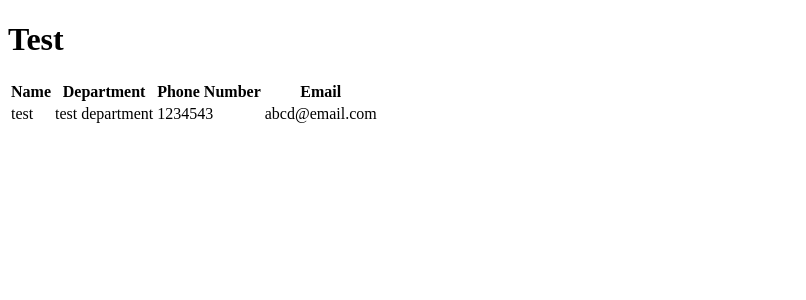
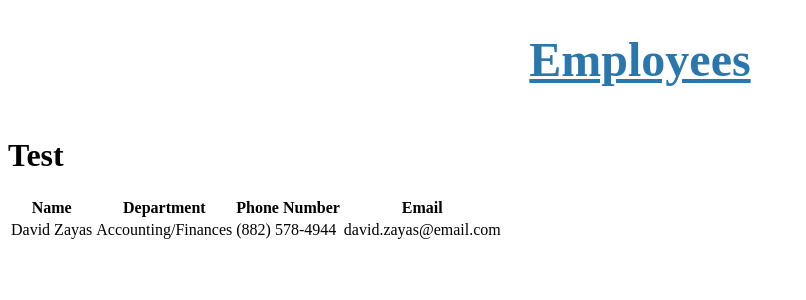
Before and after one commit to joychen5069/EmployeeDirectory, a React (Create React App) app: page / in a window 1280 px wide. Shown: the top 300 px of the page, without its empty margins (0-806 px from the left). Built offline with nearby package versions, Linux system fonts and the light colour scheme.

Commit message:
first name in json displays in table

```diff
--- a/src/App.js
+++ b/src/App.js
@@ -1,18 +1,21 @@
 import React from 'react';
-import Employees from "./components/Employees"
+import Title from "./components/Title"
+import Employee from "./components/Employees";
 import './App.css';
+import employees from './employees.json';
 
 function App() {
   return (
-    <Employees />
-    // <div className="App">
-    //   <header className="App-header">
-    //     <p>
-    //       Employee Directory
-    //     </p>
-    //         </header>
-    // </div>
-
+    <div>
+      <Title>Employees</Title>
+      <div className="container">
+        <Employee
+        name={employees[0].name}
+        department={employees[0].department}
+        phone={employees[0].phone}
+        email={employees[0].email}/>
+      </div>
+    </div>
   );
 }
 
--- a/src/components/Employees/index.js
+++ b/src/components/Employees/index.js
@@ -18,10 +18,10 @@ function Employee(props) {
         </thead>
         <tbody>
           <tr>
-        <td>test</td>
-        <td>test department</td>
-        <td>1234543</td>
-        <td>abcd@email.com</td>
+            <td>{props.name}</td>
+            <td>{props.department}</td>
+            <td>{props.phone}</td>
+            <td>{props.email}</td>
           </tr>
         </tbody>
       </table>
```
Also changed, not shown: src/components/Wrapper/index.js (deleted), src/components/Wrapper/style.css (deleted). Lines whose indentation alone changed are shown as unchanged.
